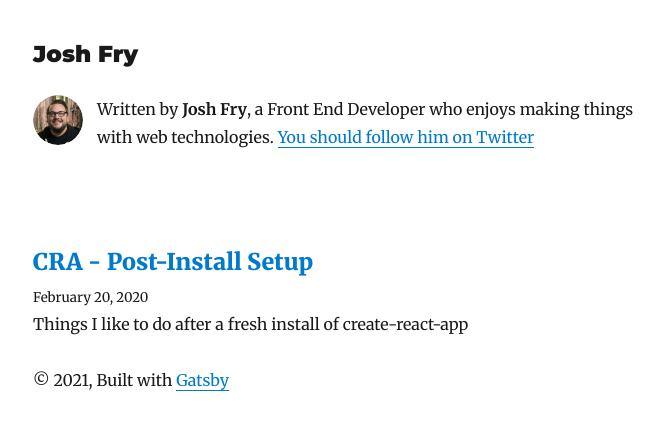
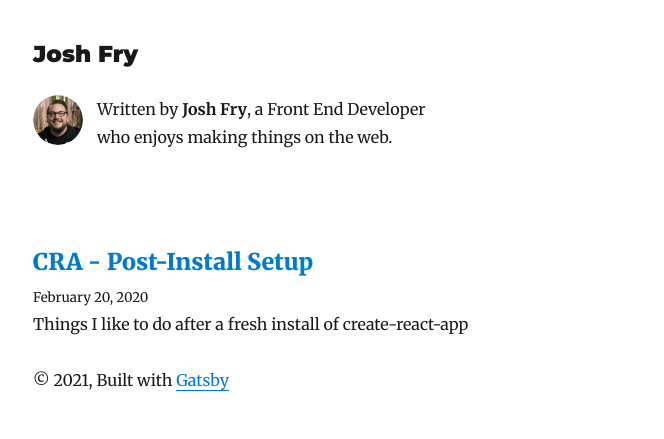
Before and after one commit to joshfry/joshfry.dev, a Gatsby site: page /blog in a window 1280 px wide. Shown: the whole page, without its empty margins (292-956 px from the left). Built offline with nearby package versions, Linux system fonts and the light colour scheme; Gatsby itself is replaced by a stand-in of ours; some packages are replaced by stand-ins of ours.

Commit message:
Clean up some stuff

```diff
--- a/src/components/bio.js
+++ b/src/components/bio.js
@@ -54,10 +54,8 @@ const Bio = () => {
         }}
       />
       <p>
-        Written by <strong>{author}</strong>, a Front End Developer who enjoys making things with
-        web technologies.
-        {` `}
-        <a href={`https://twitter.com/${social.twitter}`}>You should follow him on Twitter</a>
+        Written by <strong>{author}</strong>, a Front End Developer <br />
+        who enjoys making things on the web.
       </p>
     </div>
   );
```
Also changed, not shown: src/pages/index.js (+0 -12 lines).
